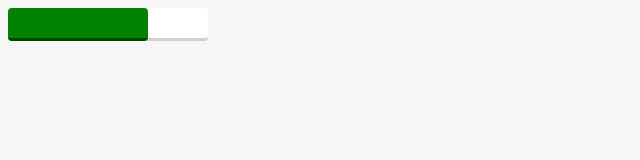
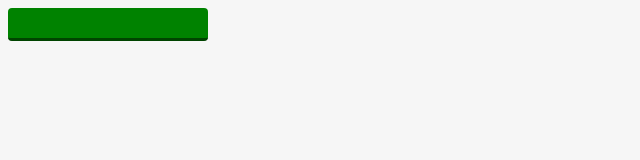
Before and after one commit to alnesar/progress-bar, a plain HTML site: page index.html in a window 1280 px wide. Shown: the whole page, without its empty margins (0-640 px from the left). Drawn offline with nearby package versions, Linux system fonts and the light colour scheme.

Commit message:
Update index.html

```diff
--- a/index.html
+++ b/index.html
@@ -10,15 +10,15 @@ body{background-color:#f6f6f6}
 $(document).ready(function(){
   var value=$(".b").attr("value");
   $('.b').animate({width:value+'%'});
-   if (value > 50) {$('.b').css("background-color","#008200");$('.b').css("border-color","#004400");}
-   if (value < 49 & value > 30) {$('.b').css("background-color","#e8e500");$('.b').css("border-color","#c3c100");}
-   if (value < 29) {$('.b').css("background-color","#d7112d");$('.b').css("border-color","#b30019");}
+   if (value >= 50) {$('.b').css("background-color","#008200");$('.b').css("border-color","#004400");}
+   if (value < 50 & value > 30) {$('.b').css("background-color","#e8e500");$('.b').css("border-color","#c3c100");}
+   if (value <= 30) {$('.b').css("background-color","#d7112d");$('.b').css("border-color","#b30019");}
 });
 </script>
   </head>
   <body>
   <div class="a">
-    <div class="b" value="70"></div>
+    <div class="b" value="100"></div>
   </div>
 </body>
 </html>
```
